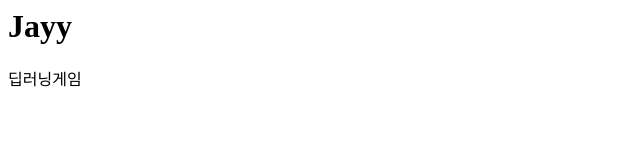
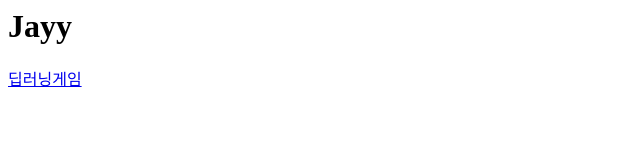
Before and after one commit to jewjayy27/jewjayy27.github.io, a plain HTML site: page index.html in a window 1280 px wide. Shown: the whole page, without its empty margins (0-640 px from the left). Drawn offline with Linux system fonts and the light colour scheme.

Commit message:
Update index.html

```diff
--- a/index.html
+++ b/index.html
@@ -1,6 +1,6 @@
 <html>
 
   <h1>Jayy</h1>
-  <h ref=deeplearning.html>딥러닝게임</h>
+  <a href="deeplearning.html">딥러닝게임</h>
 
 </html>
```
